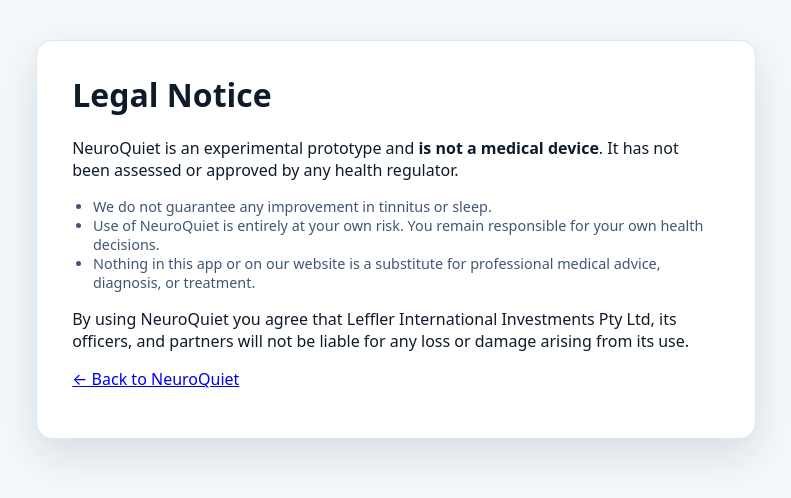
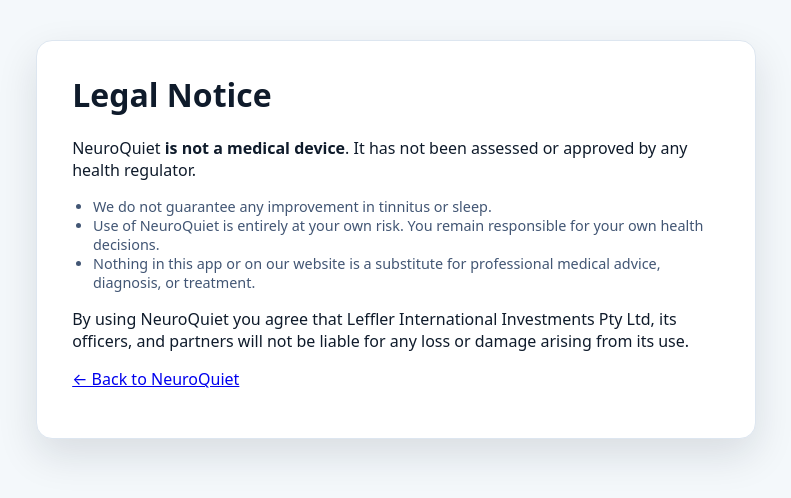
Before and after one commit to danyaffa/CalmTinnitus, a Next.js app: page /legal in a window 1280 px wide. Shown: the top 498 px of the page, without its empty margins (244-1035 px from the left). Built offline with nearby package versions, Linux system fonts and the light colour scheme; no server answers.

Commit message:
Update page.tsx

```diff
--- a/app/legal/page.tsx
+++ b/app/legal/page.tsx
@@ -9,8 +9,7 @@ export default function LegalPage() {
       <div className="info-card">
         <h1>Legal Notice</h1>
         <p>
-          NeuroQuiet is an experimental prototype and{" "}
-          <strong>is not a medical device</strong>. It has not been assessed or
+          NeuroQuiet <strong>is not a medical device</strong>. It has not been assessed or
           approved by any health regulator.
         </p>
         <ul>
```
